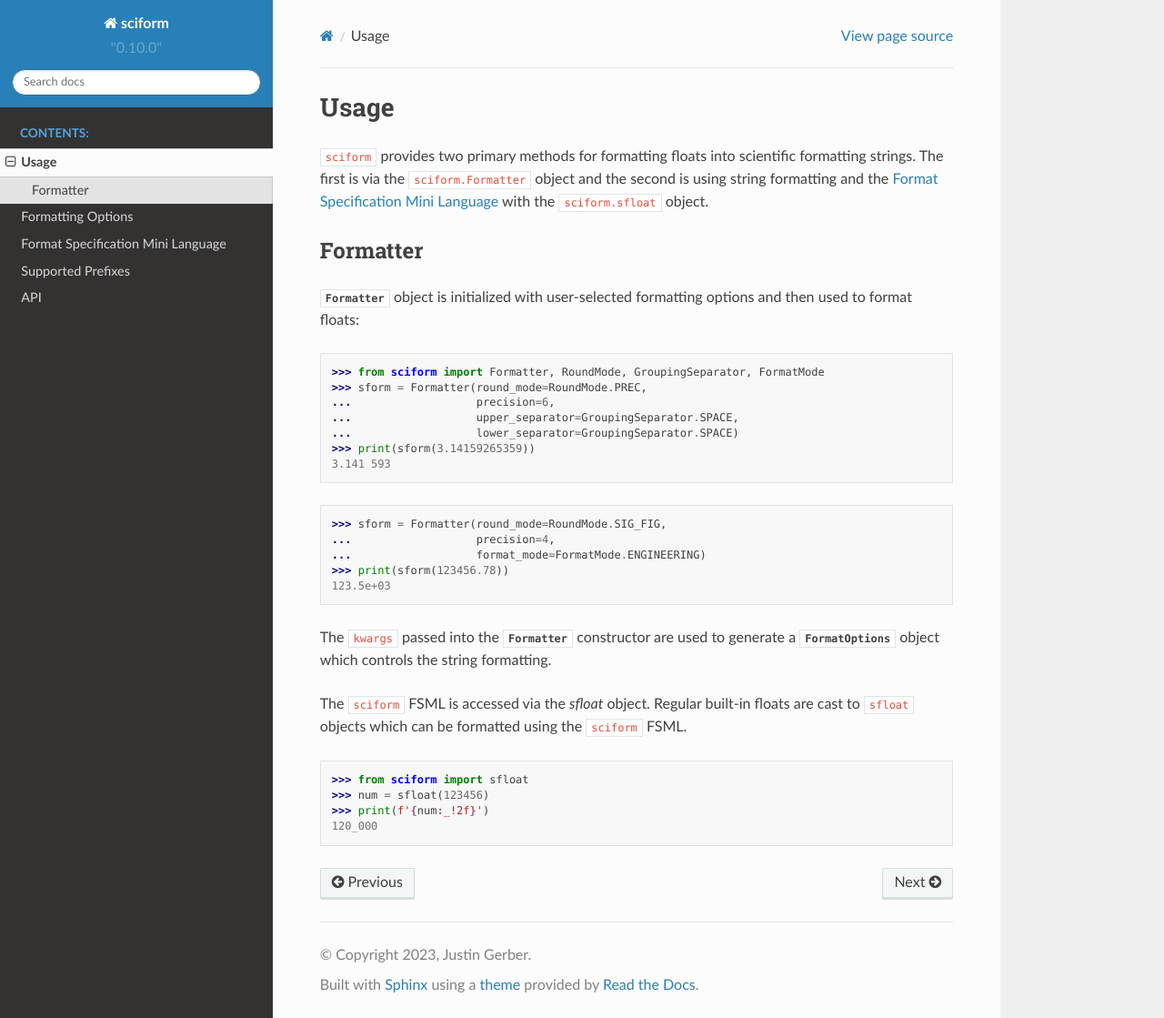
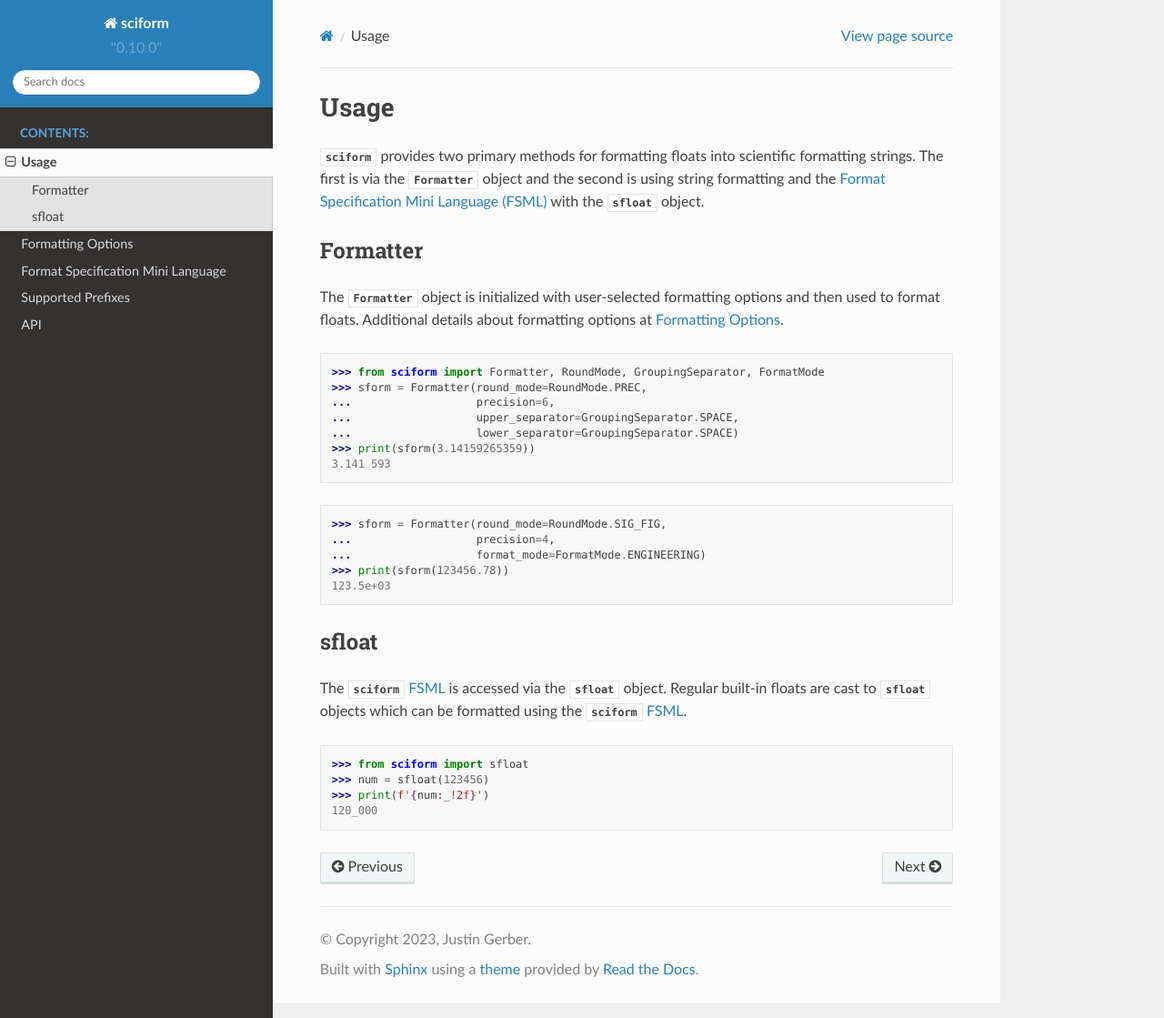
Before and after one commit to jagerber48/sciform, a Sphinx documentation site: the page built from docs/source/usage.rst, in a window 1280 px wide and 1119 px high. Shown: the whole window at 91% size. Built offline with Sphinx 7.4.7 and the Read the Docs theme 2.0.0, drawn with Linux system fonts in a browser that asks for light colours.

Commit message:
documentation

```diff
--- a/docs/source/Supported Prefixes.rst
+++ b/docs/source/Supported Prefixes.rst
@@ -4,7 +4,7 @@
 Supported Prefixes
 ==================
 
-``sciform`` offers a prefix mode which provides a simple translation
+:mod:`sciform` offers a prefix mode which provides a simple translation
 between exponent strings and one or two letter prefixes.
 For scientific and engineering formats the prefixes are matched to
 integer multiple of 3 exponent according to the
--- a/docs/source/api.rst
+++ b/docs/source/api.rst
@@ -3,6 +3,10 @@ API
 ===
 
 .. module:: sciform
+   :noindex:
+
+Formatter
+=========
 
 Formatting is controlled by the :class:`Formatter` object.
 
--- a/docs/source/format specification mini language.rst
+++ b/docs/source/format specification mini language.rst
@@ -5,7 +5,7 @@ Format Specification Mini Language
 
 :class:`FormatOptions` can be applied to the formatting of an
 :class:`sfloat` object
-The ``sciform`` format specification mini language is given by::
+The :mod:`sciform` format specification mini language is given by::
 
     format_spec        ::=  [fill "="][sign]["#"][fill_top_digit][upper_separator][decimal_separator][lower_separator][round_mode precision][format_mode]["x" exp][prefix_mode]
 
@@ -24,7 +24,7 @@ The ``sciform`` format specification mini language is given by::
 
 Details about the terms in the FSML are described below.
 
-.. list-table:: ``sciform`` Format Specification Mini Language Terms
+.. list-table:: :mod:`sciform` Format Specification Mini Language Terms
    :widths: 15 30
    :header-rows: 1
 
--- a/docs/source/index.rst
+++ b/docs/source/index.rst
@@ -5,6 +5,8 @@
 
 Welcome to sciform's documentation!
 ===================================
+
+.. module:: sciform
 
 .. toctree::
    :maxdepth: 2
--- a/docs/source/usage.rst
+++ b/docs/source/usage.rst
@@ -1,18 +1,22 @@
 Usage
 =====
 
-``sciform`` provides two primary methods for formatting floats into
+.. module:: sciform
+   :noindex:
+
+:mod:`sciform` provides two primary methods for formatting floats into
 scientific formatting strings.
-The first is via the ``sciform.Formatter`` object and the second is
+The first is via the :class:`Formatter` object and the second is
 using string formatting and the
-:ref:`Format Specification Mini Language <fsml>` with the
-``sciform.sfloat`` object.
+:ref:`Format Specification Mini Language (FSML) <fsml>` with the
+:class:`sfloat` object.
 
 Formatter
 ---------
 
-:class:`~sciform.Formatter` object is initialized with user-selected
-formatting options and then used to format floats:
+The :class:`Formatter` object is initialized with user-selected
+formatting options and then used to format floats. Additional details
+about formatting options at :ref:`formatting_options`.
 
 >>> from sciform import Formatter, RoundMode, GroupingSeparator, FormatMode
 >>> sform = Formatter(round_mode=RoundMode.PREC,
@@ -28,14 +32,13 @@ formatting options and then used to format floats:
 >>> print(sform(123456.78))
 123.5e+03
 
-The ``kwargs`` passed into the :class:`~sciform.Formatter` constructor
-are used to generate a :class:`~sciform.FormatOptions` object which
-controls the string formatting.
+sfloat
+------
 
-
-The ``sciform`` FSML is accessed via the `sfloat` object.
-Regular built-in floats are cast to ``sfloat`` objects which can be
-formatted using the ``sciform`` FSML.
+The :mod:`sciform` :ref:`FSML <fsml>` is accessed via the
+:class:`sfloat` object.
+Regular built-in floats are cast to :class:`sfloat` objects which can be
+formatted using the :mod:`sciform` :ref:`FSML <fsml>`.
 
 >>> from sciform import sfloat
 >>> num = sfloat(123456)
```
Also changed, not shown: docs/source/Formatting Options.rst (+10 -10 lines).
